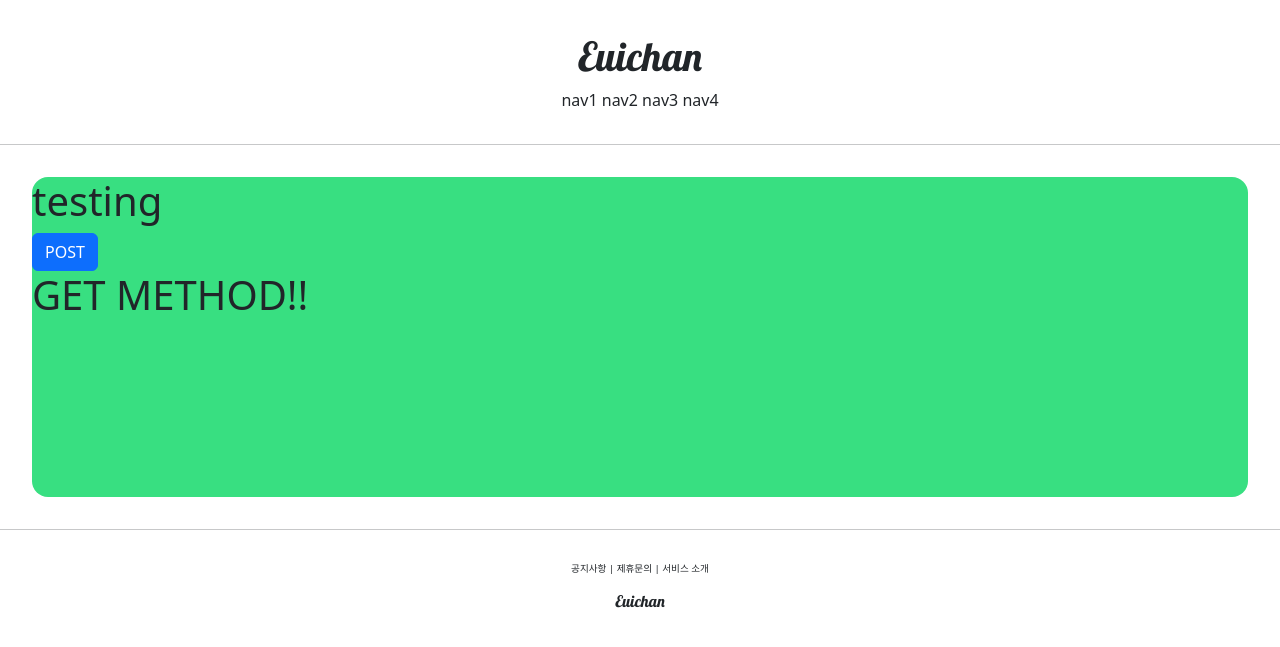
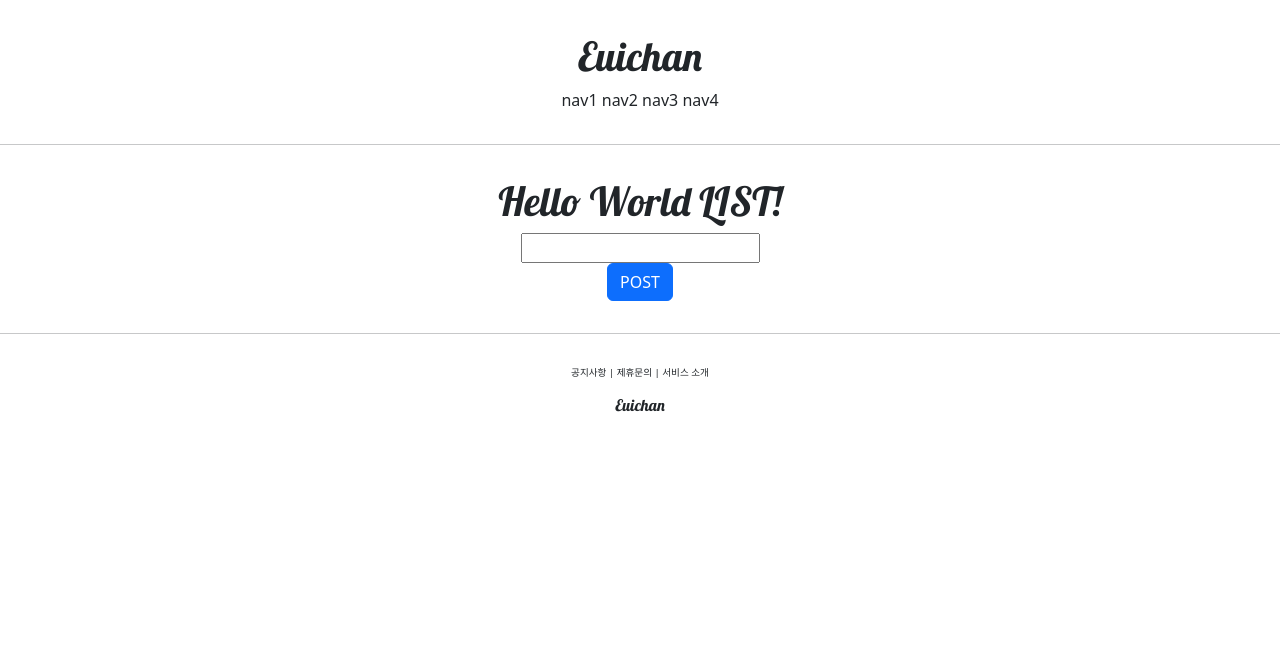
Before and after one commit to euichan0927/Django, a Django app: page /account/hello_world/ in a window 1280 px wide. Shown: the top 647 px of the page. Run offline with Django 4.2, Linux system fonts and the light colour scheme.

Commit message:
django course 17 commit

```diff
--- a/accountapp/templates/accountapp/hello_world.html
+++ b/accountapp/templates/accountapp/hello_world.html
@@ -2,18 +2,27 @@
 
 {% block content %}
 
-    <div style="height: 20rem; background-color : #38df81; border-radius: 1rem; margin: 2rem; ">
-      <h1>
-          testing
+    <div style=" border-radius: 1rem; margin: 2rem; text-align:center;">
+      <h1 style="font-family: 'lobster', cursive;">
+          Hello World LIST!
       </h1>
       <form action="/account/hello_world/" method="post">
           {% csrf_token %}
-          <input type="submit" class="btn btn-primary" value="POST">
+          <div>
+              <input type="text" name="hello_world_input">
+          </div>
+          <div>
+              <input type="submit" class="btn btn-primary" value="POST">
+          </div>
       </form>
 
+      {% if hello_world_output %}
       <h1>
-          {{ text }}
+            {{hello_world_output.text}}
       </h1>
+      {% endif %}
+
+
     </div>
 
 {% endblock %}
--- a/accountapp/views.py
+++ b/accountapp/views.py
@@ -1,11 +1,21 @@
 from django.http import HttpResponse
 from django.shortcuts import render
+
+from accountapp.models import HelloWorld
+
 
 # Create your views here.
 
 def hello_world(request):
 
     if request.method == "POST":
-        return render(request, 'accountapp/hello_world.html', context={'text': 'POST METHOD!!'})
+
+        temp = request.POST.get('hello_world_input')
+
+        new_hello_world = HelloWorld()
+        new_hello_world.text = temp
+        new_hello_world.save()
+
+        return render(request, 'accountapp/hello_world.html', context={'hello_world_output': new_hello_world})
     else:
         return render(request, 'accountapp/hello_world.html', context={'text': 'GET METHOD!!'})
```
Also changed, not shown: db.sqlite3.
